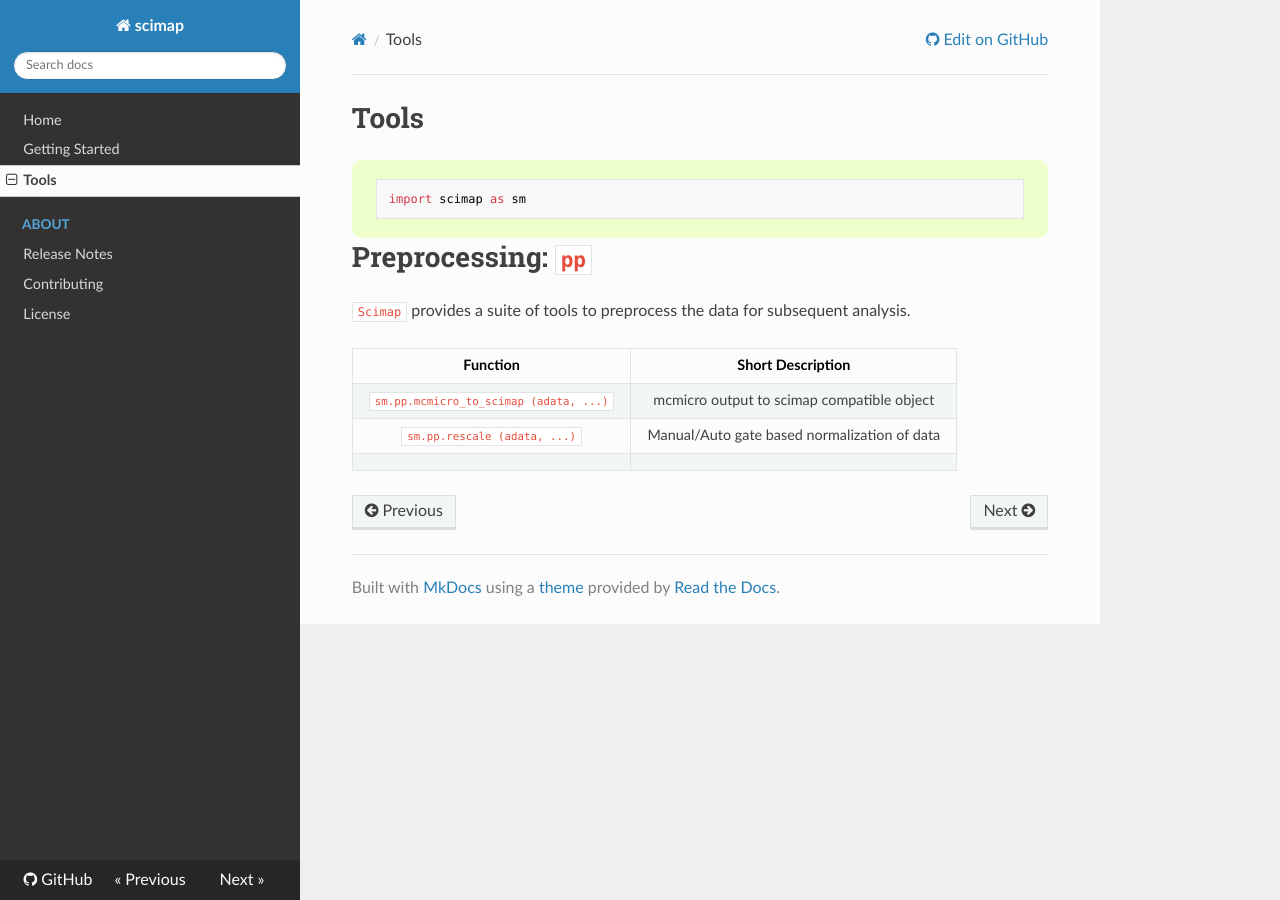
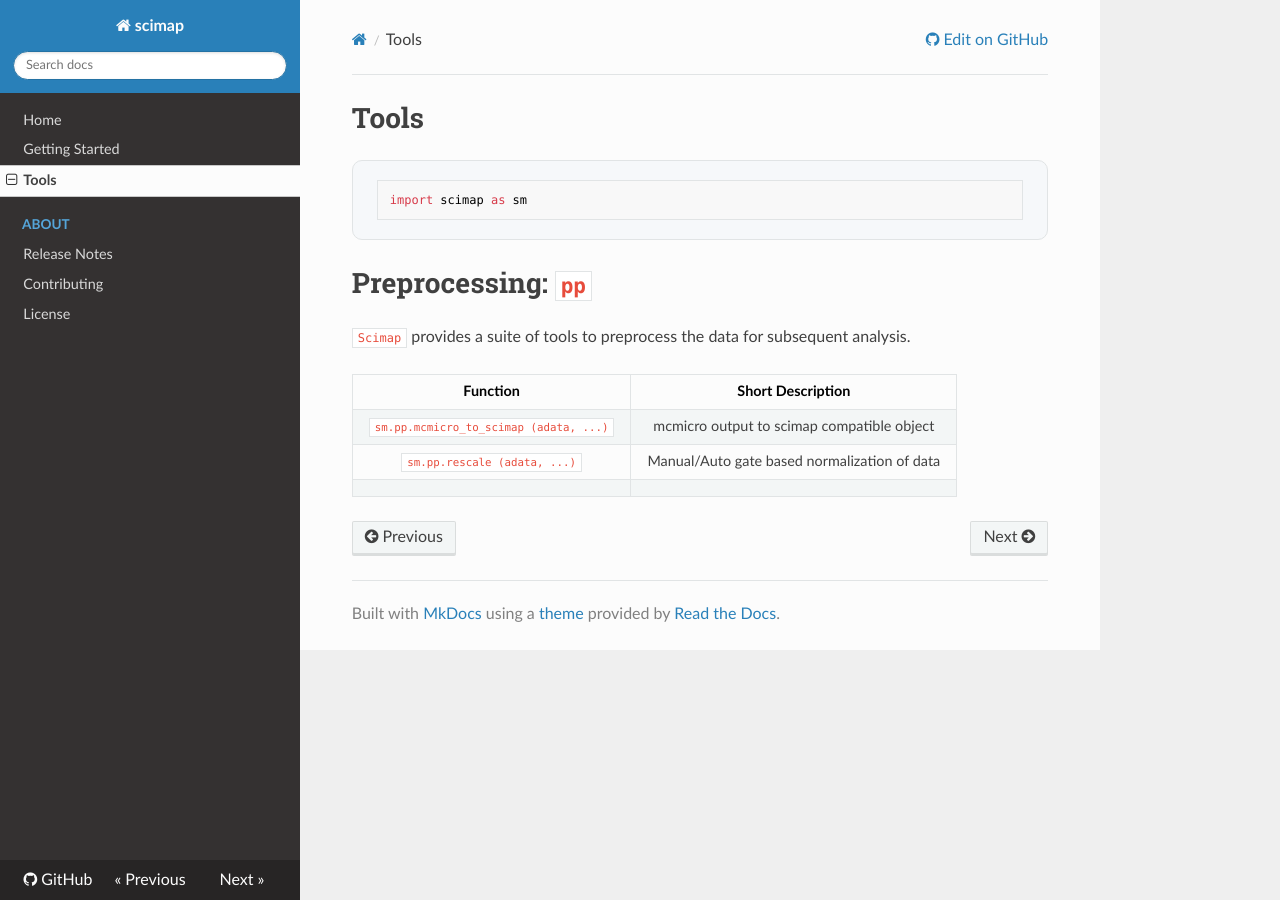
Before and after one commit to labsyspharm/scimap, an MkDocs documentation site: the page built from docs/tools.md, in a window 1280 px wide. Built offline with MkDocs 1.6.1, drawn with Linux system fonts in a browser that asks for light colours; nearby versions of some CDN libraries.

Commit message:
css update

```diff
--- a/docs/extra.css
+++ b/docs/extra.css
@@ -6,8 +6,10 @@
   padding-right: 1.5em;
   padding-top: 0.2em;
   padding-bottom: 0.2em;
-  background: #eeffcc;
+  background: #f6f8fa;
   color: #000000;
+  border: 1px solid #e1e4e5;
+  margin: 1px 0 24px 0;
   -webkit-text-size-adjust: none;
 }
 
@@ -26,4 +28,4 @@
     font-weight: bold;
 }
 
-/*   background: #f6f8fa; */
+/*  background: #eeffcc;  */
```
